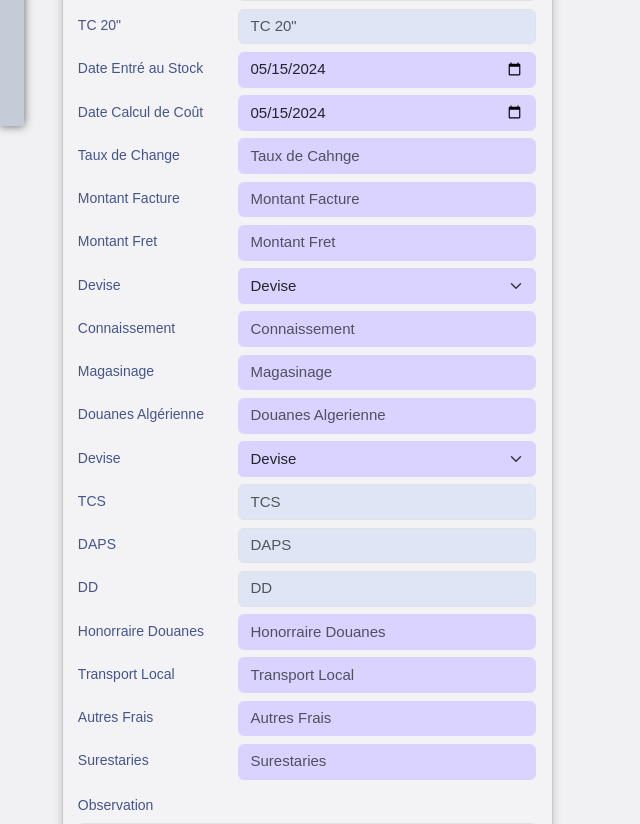
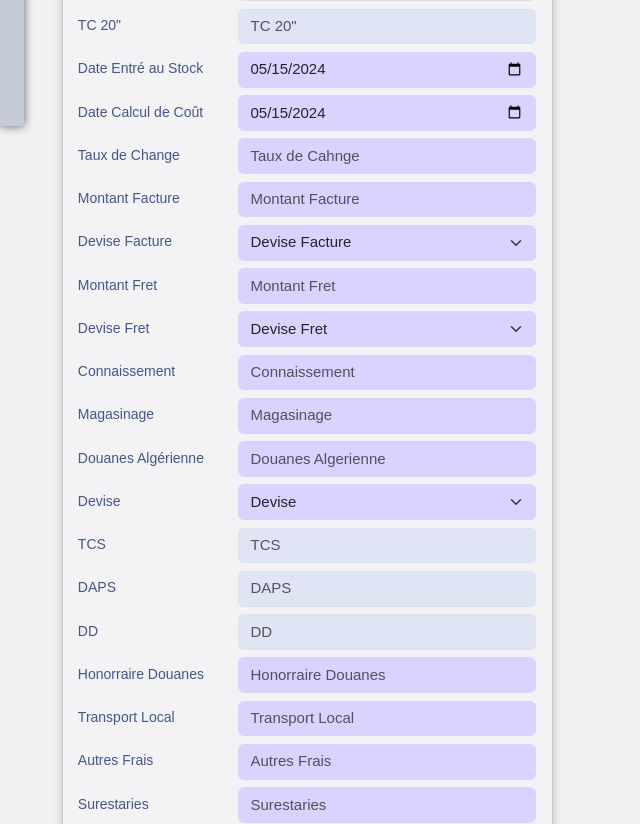
Before and after one commit to BensHamou/import_folder, a Django app: page /report/create/ in a window 1280 px wide. Shown: the part 674-1498 px from the top of the page, without its empty margins (0-640 px from the left). Run offline with Django 4.2, Linux system fonts and the light colour scheme; the visitor is signed in with stand-in values (Sample User, id 1); data comes from the database, SQL or seed files in the repository; data that the repository does not hold is empty; some libraries are stand-ins or nearby versions; some web fonts are replaced.

Commit message:
add fret currency

```diff
--- a/report/forms.py
+++ b/report/forms.py
@@ -82,7 +82,7 @@ class ReportForm(ModelForm):
     class Meta:
         model = Report
         fields = ['creator', 'ref_folder', 'site', 'fournisseur', 'fournisseur_id', 'n_facture', 'lieu_decharge', 'port_decharge', 'transitor', 'n_facture2',
-                  'tc_40', 'tc_20', 'date_in_stock', 'date_calc_cost', 'exchange_rate', 'facture_amount', 'facture_fees', 'facture_currency',
+                  'tc_40', 'tc_20', 'date_in_stock', 'date_calc_cost', 'exchange_rate', 'facture_amount', 'facture_fees', 'fret_currency', 'facture_currency',
                   'ladding_bill', 'shopping', 'customs', 'tcs', 'daps', 'dd', 'customs_honorary', 'local_transport', 'other_fees', 'surestaries'
                   , 'local_currency', 'observation']
 
@@ -107,7 +107,8 @@ class ReportForm(ModelForm):
     exchange_rate = forms.FloatField(widget=forms.NumberInput(attrs= getAttrs('controlReq','Taux de Cahnge')))
     facture_amount = forms.FloatField(widget=forms.NumberInput(attrs= getAttrs('controlReq','Montant Facture')))
     facture_fees = forms.FloatField(widget=forms.NumberInput(attrs= getAttrs('controlReq','Montant Fret')))
-    facture_currency = forms.ModelChoiceField(queryset=Currency.objects.all(), widget=forms.Select(attrs= getAttrs('selectReq')), empty_label="Devise")
+    facture_currency = forms.ModelChoiceField(queryset=Currency.objects.all(), widget=forms.Select(attrs= getAttrs('selectReq')), empty_label="Devise Facture")
+    fret_currency = forms.ModelChoiceField(queryset=Currency.objects.all(), widget=forms.Select(attrs= getAttrs('selectReq')), empty_label="Devise Fret")
 
     ladding_bill = forms.FloatField(widget=forms.NumberInput(attrs= getAttrs('controlReq','Connaissement')))
     shopping = forms.FloatField(widget=forms.NumberInput(attrs= getAttrs('controlReq','Magasinage')))
@@ -140,6 +141,7 @@ class ReportForm(ModelForm):
                 self.fields['site'].initial = site
                 self.fields['creator'].initial = user
                 self.fields['facture_currency'].initial = site.default_foreign_currency
+                self.fields['fret_currency'].initial = site.default_foreign_currency
                 self.fields['local_currency'].initial = site.default_local_currency
             if not user.is_admin:
                 self.fields['creator'].widget.attrs['disabled'] = True
--- a/report/models.py
+++ b/report/models.py
@@ -85,6 +85,7 @@ class Report(models.Model):
     facture_amount = models.FloatField(default=0, validators=[MinValueValidator(0)])
     facture_fees = models.FloatField(default=0, validators=[MinValueValidator(0)])
     facture_currency = models.ForeignKey(Currency, null=True, on_delete=models.SET_NULL, related_name='facture_currency')
+    fret_currency = models.ForeignKey(Currency, null=True, on_delete=models.SET_NULL, related_name='fret_currency')
 
     ladding_bill = models.FloatField(default=0, validators=[MinValueValidator(0)])
     local_currency = models.ForeignKey(Currency, null=True, on_delete=models.SET_NULL, related_name='local_currency')
@@ -105,7 +106,10 @@ class Report(models.Model):
         tcs = self.tcs or 0
         daps = self.daps or 0
         dd = self.dd or 0
-        return round(( (self.facture_amount + self.facture_fees) * self.exchange_rate + self.ladding_bill + self.shopping +
+        fret = self.facture_fees
+        if self.fret_currency != self.local_currency:
+            fret = fret * self.exchange_rate
+        return round(( self.facture_amount  * self.exchange_rate + fret + self.ladding_bill + self.shopping +
                 self.customs + tcs + daps + dd + self.customs_honorary + self.local_transport + self.other_fees + self.surestaries), 2)
 
     @property
@@ -181,6 +185,10 @@ class PImported(models.Model):
     def local_currency(self):
         return self.report.local_currency
 
+    @property
+    def fret_currency(self):
+        return self.report.fret_currency
+
 
     @property
     def foreign_currency(self):
@@ -198,7 +206,10 @@ class PImported(models.Model):
 
     @property
     def dzd(self):
-        return round(((self.qte * self.prix_exw) + self.fret)  * self.report.exchange_rate, 9)
+        if self.local_currency != self.fret_currency:
+            return round(((self.qte * self.prix_exw) + self.fret)  * self.report.exchange_rate, 9)
+        else:
+            return round((self.qte * self.prix_exw)  * self.report.exchange_rate  + self.fret, 9)
 
     @property
     def mnt_tcs(self):
--- a/report/templates/report/report_form.html
+++ b/report/templates/report/report_form.html
@@ -250,7 +250,7 @@ Rapport
                         </div>
                     </div>
                 </div>
-                <!-- TAUX DE CHANGE - MONTANT FACTURE - MONTANT FRET - CURRENCY FOREIGN -->
+                <!-- TAUX DE CHANGE - MONTANT FACTURE - CURRENCY INVOICE - MONTANT FRET - CURRENCY FRET -->
                 <div class="col-lg-12 col-md-12 col-sm-12 mb-2">
                     <div class="form-group row">
                         <label class="col-sm-4 col-form-label labelCustom" for="exchange_rate">Taux de Change</label>
@@ -287,6 +287,23 @@ Rapport
                 </div>
                 <div class="col-lg-12 col-md-12 col-sm-12 mb-2">
                     <div class="form-group row">
+                        <label class="col-sm-4 col-form-label labelCustom" for="facture_currency">Devise Facture</label>
+                        <div class="col-sm-8">
+                            <div class="form-outline">
+                                {{ form.facture_currency }}
+                                {% if form.facture_currency.errors %}
+                                    <div style="color: red;">
+                                        {% for error in form.facture_currency.errors %}
+                                            *{{ error }}
+                                        {% endfor %}
+                                    </div>
+                                {% endif %}
+                            </div>
+                        </div>
+                    </div>
+                </div>
+                <div class="col-lg-12 col-md-12 col-sm-12 mb-2">
+                    <div class="form-group row">
                         <label class="col-sm-4 col-form-label labelCustom" for="facture_fees">Montant Fret</label>
                         <div class="col-sm-8">
                             <div class="form-outline">
@@ -304,13 +321,13 @@ Rapport
                 </div>
                 <div class="col-lg-12 col-md-12 col-sm-12 mb-2">
                     <div class="form-group row">
-                        <label class="col-sm-4 col-form-label labelCustom" for="facture_currency">Devise</label>
+                        <label class="col-sm-4 col-form-label labelCustom" for="fret_currency">Devise Fret</label>
                         <div class="col-sm-8">
                             <div class="form-outline">
-                                {{ form.facture_currency }}
-                                {% if form.facture_currency.errors %}
+                                {{ form.fret_currency }}
+                                {% if form.fret_currency.errors %}
                                     <div style="color: red;">
-                                        {% for error in form.facture_currency.errors %}
+                                        {% for error in form.fret_currency.errors %}
                                             *{{ error }}
                                         {% endfor %}
                                     </div>
```
Also changed, not shown: report/templates/report/report_details.html (+4 -4 lines).
